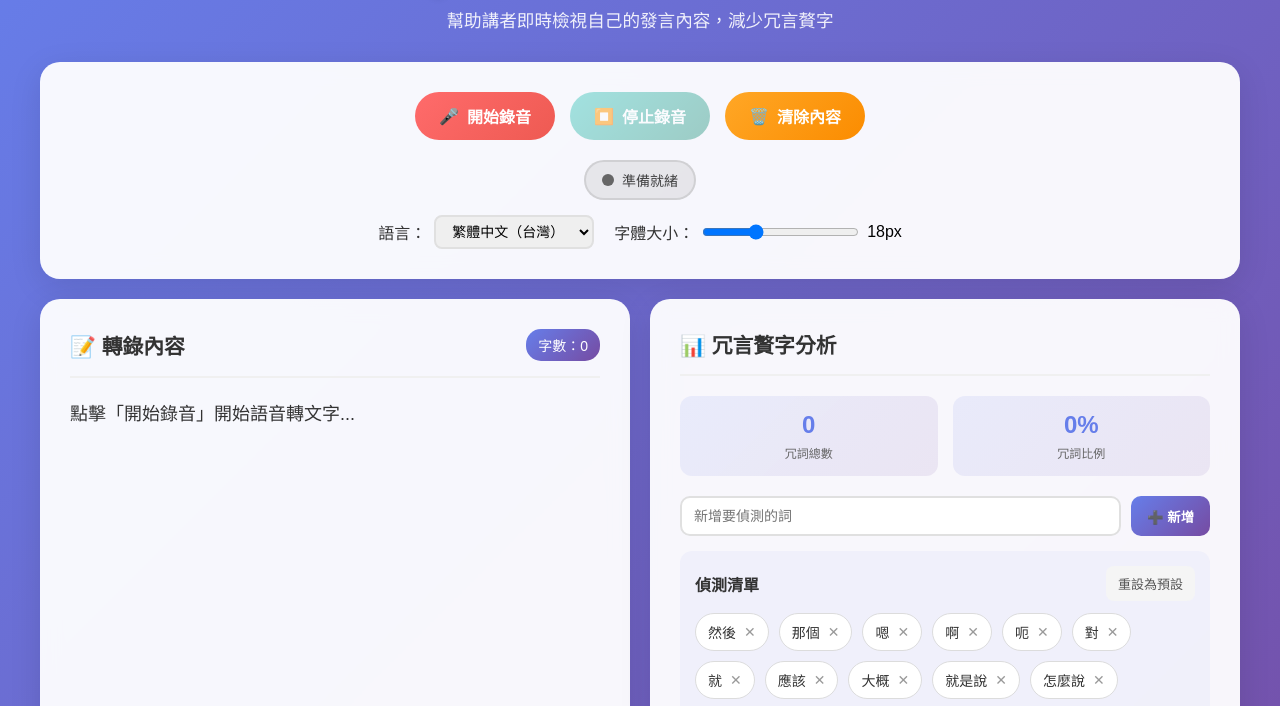
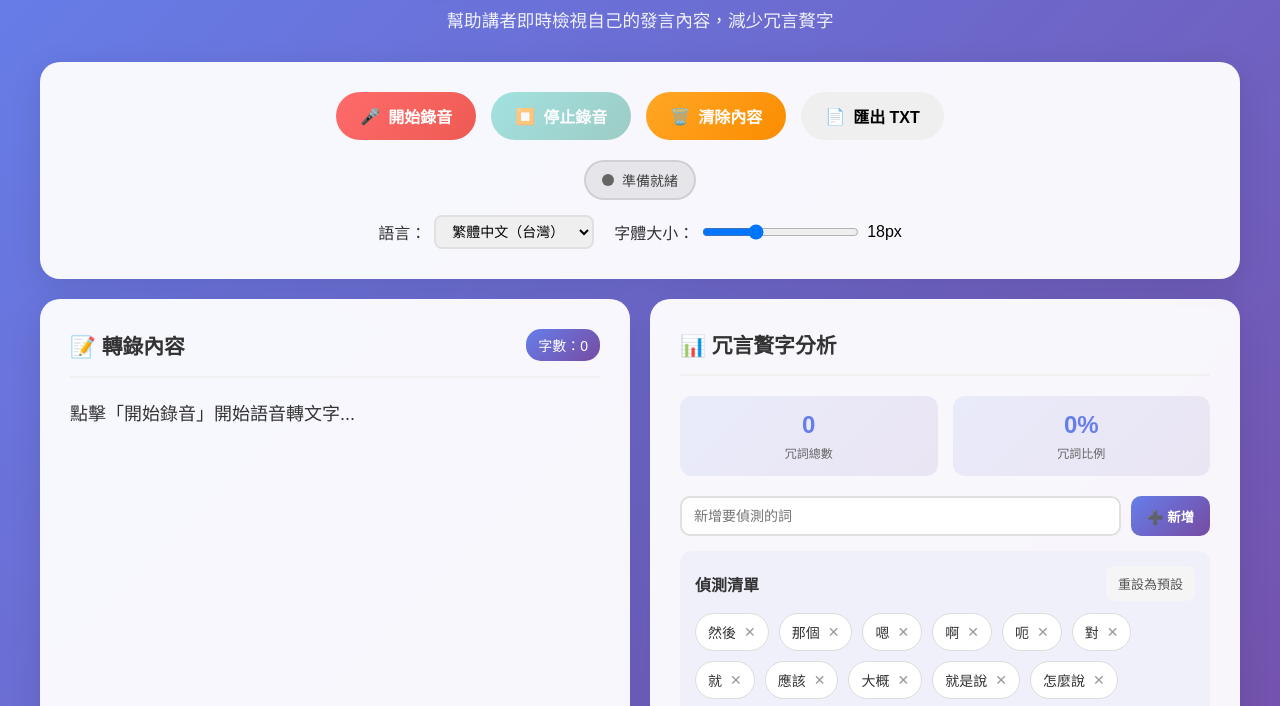
Before and after one commit to lingo1stt/real-time-speech-transcription, a plain HTML site: page index.html in a window 1280 px wide. Shown: the part 81-787 px from the top of the page. Drawn offline with Linux system fonts and the light colour scheme.

Commit message:
Update index.html
新增匯出txt按鈕

```diff
--- a/index.html
+++ b/index.html
@@ -29,6 +29,9 @@
                 </button>
                 <button id="clearBtn" class="btn btn-clear">
                     <span>🗑️</span> 清除內容
+                </button>
+                <button id="exportTxtBtn" class="btn btn-export">
+                    <span>📄</span> 匯出 TXT
                 </button>
             </div>
 
```
